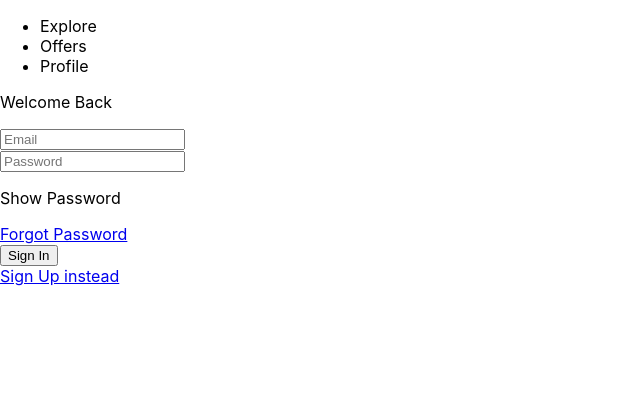
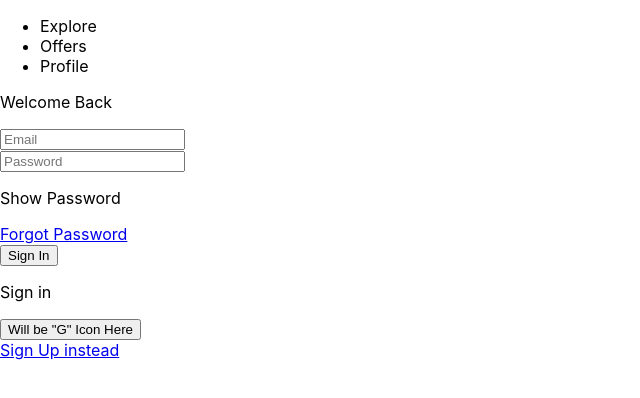
Before and after one commit to azermasimov/firebase-task-manager, a React (Create React App) app: page /sign-in in a window 1280 px wide. Shown: the top 398 px of the page, without its empty margins (0-640 px from the left). Built offline with nearby package versions, Linux system fonts and the light colour scheme.

Commit message:
Google OAuth

```diff
--- /dev/null
+++ b/src/components/OAuth.jsx
@@ -0,0 +1,44 @@
+import { useLocation, useNavigate } from "react-router-dom";
+import { getAuth, signInWithPopup, GoogleAuthProvider } from "firebase/auth";
+import { doc, setDoc, getDoc, serverTimestamp } from "firebase/firestore";
+import { db } from "../firebase.config";
+import { toast } from "react-toastify";
+
+function OAuth() {
+  const navigate = useNavigate();
+  const location = useLocation();
+
+    const onGoogleClick = async () => {
+        try {
+            const auth = getAuth();
+            const provider = new GoogleAuthProvider();
+            const result = await signInWithPopup(auth, provider);
+            const user = result.user;
+
+            // Check for User
+            const docRef = doc(db, "users", user.uid);
+            const docSnap = await getDoc(docRef);
+
+            // If user, doesn't exists, create user
+            if(!docSnap.exists()) {
+                await setDoc(doc(db, "users", user.uid), {
+                    name: user.displayName,
+                    email: user.email,
+                    timestamp: serverTimestamp(),
+                });
+                navigate("/");
+            }
+        } catch (err) {
+            toast.error("Could not authorize with Google");
+        }
+    }
+
+  return <div>
+      <p>Sign {location.pathname === "/sign-up" ? "up" : "in"}</p>
+        <button onClick={onGoogleClick}>
+            Will be "G" Icon Here
+        </button>
+  </div>;
+}
+
+export default OAuth;
--- a/src/pages/SignIn.jsx
+++ b/src/pages/SignIn.jsx
@@ -2,6 +2,7 @@
 import { toast } from "react-toastify";
 import { Link, useNavigate } from "react-router-dom";
 import { getAuth, signInWithEmailAndPassword } from "firebase/auth";
+import OAuth from "../components/OAuth";
 
 function SignIn() {
   const [showPassword, setShowPassword] = useState(false);
@@ -77,7 +78,7 @@
           </div>
         </form>
 
-        {/* Google OAuth */}
+        <OAuth />
 
         <Link to="/sign-up">Sign Up instead</Link>
       </div>
--- a/src/pages/SignUp.jsx
+++ b/src/pages/SignUp.jsx
@@ -8,6 +8,7 @@
 } from "firebase/auth";
 import { setDoc, doc, serverTimestamp } from "firebase/firestore";
 import { db } from "../firebase.config";
+import OAuth from "../components/OAuth";
 
 function SignUp() {
   const [showPassword, setShowPassword] = useState(false);
@@ -102,7 +103,7 @@
           </div>
         </form>
 
-        {/* Google OAuth */}
+        <OAuth />
 
         <Link to="/sign-in">Sign In instead</Link>
       </div>
```
